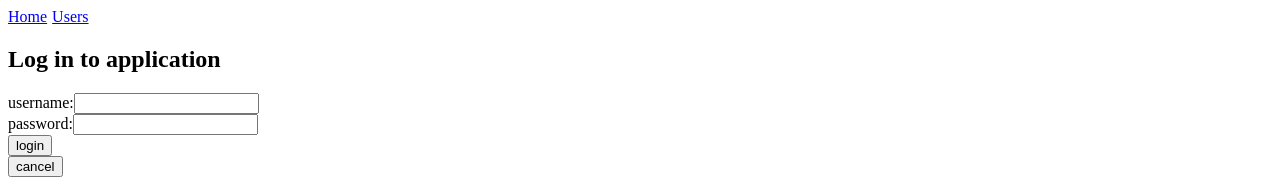
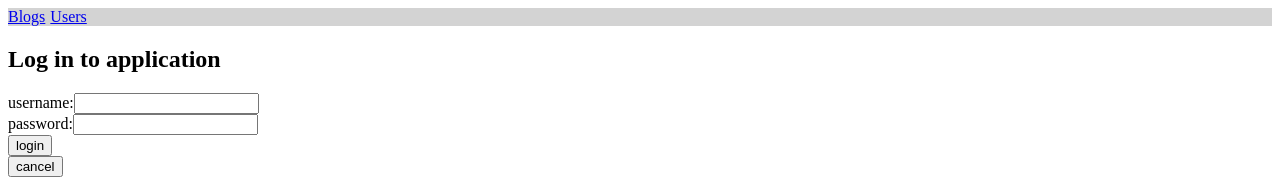
Before and after one commit to vilequarter/fullstack-open-part-7, a React (Vite) app in the folder bloglist/frontend/: page / in a window 1280 px wide. Shown: the top 179 px of the page. Built offline with nearby package versions, Linux system fonts and the light colour scheme; no server answers.

Commit message:
exercise 7.17

```diff
--- a/bloglist/frontend/src/App.jsx
+++ b/bloglist/frontend/src/App.jsx
@@ -62,9 +62,9 @@ const App = () => {
   return (
     <div>
 
+      <Notification />
+
       <Menu />
-
-      <Notification />
 
       <div style={{ display: user === null ? '' : 'none' }}>
         <Toggleable
@@ -77,7 +77,6 @@ const App = () => {
           />
         </Toggleable>
       </div>
-
 
       {user !== null
         ? <div>{`${user.name} logged in`}
--- a/bloglist/frontend/src/components/Menu.jsx
+++ b/bloglist/frontend/src/components/Menu.jsx
@@ -5,10 +5,14 @@ const Menu = () => {
     paddingRight: 5
   }
 
+  const background = {
+    backgroundColor: 'lightgray'
+  }
+
   return (
-    <div>
-      <Link style={padding} to="/">Home</Link>
-      <Link stype={padding} to="users">Users</Link>
+    <div style={background}>
+      <Link style={padding} to="/">Blogs</Link>
+      <Link style={padding} to="users">Users</Link>
     </div>
   )
 }
```
